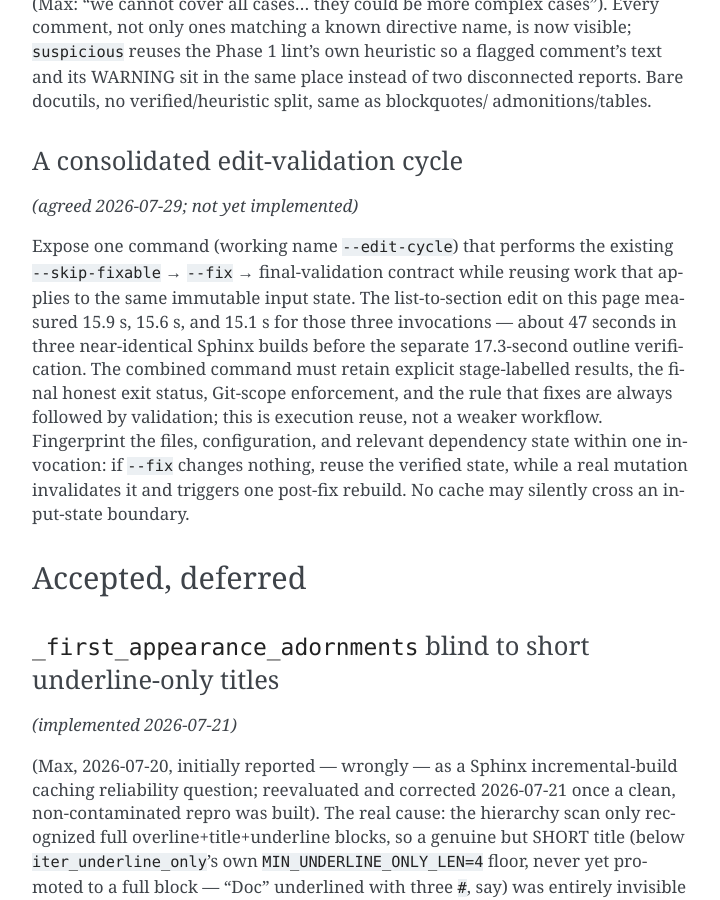
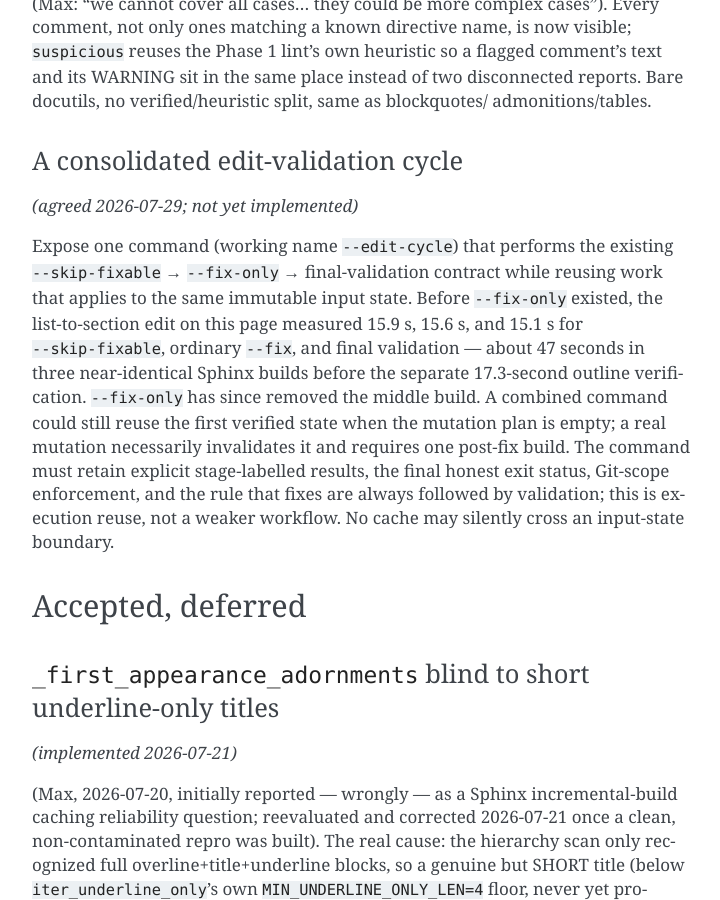
Before and after one commit to dememax/check_rst, a Sphinx documentation site: the page built from docs/roadmap.rst, in a window 1280 px wide and 900 px high, scrolled down 6923 px. Shown: the whole window, without its empty margins (388-1108 px from the left). Built offline with Sphinx 7.4.7, drawn with Linux system fonts in a browser that asks for light colours.

Commit message:
fix: support both packaged docutils runtimes
Sphinx 9.1.0 on PyPI caps docutils below 0.23, while Gentoo's tested 9.1.0-r1 package removes that upper bound and runs with docutils 0.23. The previous check_rst metadata required 0.23, making an ordinary pip install unsatisfiable.

Use Node.findall's callable condition, which has identical behavior on docutils 0.22.4 and 0.23, and widen the declared range accordingly. Also align the prominent workflow and roadmap text with the implemented --fix-only mutation pass.

Document the Gentoo host-tool model: a system-site virtual environment containing only check_rst keeps the launcher isolated while exposing the distribution's coherent Sphinx, docutils, and extension set.

Validated with 1,307 tests on both supported docutils runtimes; clean pip and Gentoo system-site installations pass pip check; the Gentoo runtime loads Sagui's plantuml extension; Ruff, mypy, and the documentation validation loop pass.

Co-Authored-By: Codex GPT-5 <noreply@openai.com>

```diff
--- a/docs/guide.rst
+++ b/docs/guide.rst
@@ -36,7 +36,7 @@ that enforces them.
 
    If you read nothing else: writing, declare a new section with a
    9-character placeholder underline and no overline, then run
-   ``check_rst --skip-fixable`` (review WARNINGs) → ``check_rst --fix``
+   ``check_rst --skip-fixable`` (review WARNINGs) → ``check_rst --fix-only``
    (bare form when the whole dirty RST set is yours) → ``check_rst``
    (confirm clean).  In a shared dirty worktree, add the same
    ``--git-scope path/to/owned.rst`` allowlist to all three commands.
--- a/docs/roadmap.rst
+++ b/docs/roadmap.rst
@@ -350,17 +350,18 @@ A consolidated edit-validation cycle
 *(agreed 2026-07-29; not yet implemented)*
 
 Expose one command (working name ``--edit-cycle``) that performs the existing
-``--skip-fixable`` → ``--fix`` → final-validation contract while reusing work
-that applies to the same immutable input state.  The list-to-section edit on
-this page measured 15.9 s, 15.6 s, and 15.1 s for those three invocations —
-about 47 seconds in three near-identical Sphinx builds before the separate
-17.3-second outline verification.  The combined command must retain explicit
-stage-labelled results, the final honest exit status, Git-scope enforcement,
-and the rule that fixes are always followed by validation; this is execution
-reuse, not a weaker workflow.  Fingerprint the files, configuration, and
-relevant dependency state within one invocation: if ``--fix`` changes nothing,
-reuse the verified state, while a real mutation invalidates it and triggers one
-post-fix rebuild.  No cache may silently cross an input-state boundary.
+``--skip-fixable`` → ``--fix-only`` → final-validation contract while reusing work
+that applies to the same immutable input state.  Before ``--fix-only`` existed,
+the list-to-section edit on this page measured 15.9 s, 15.6 s, and 15.1 s for
+``--skip-fixable``, ordinary ``--fix``, and final validation — about 47 seconds
+in three near-identical Sphinx builds before the separate 17.3-second outline
+verification.  ``--fix-only`` has since removed the middle build.  A combined
+command could still reuse the first verified state when the mutation plan is
+empty; a real mutation necessarily invalidates it and requires one post-fix
+build.  The command must retain explicit stage-labelled results, the final
+honest exit status, Git-scope enforcement, and the rule that fixes are always
+followed by validation; this is execution reuse, not a weaker workflow.  No
+cache may silently cross an input-state boundary.
 
 
 ********************
--- a/pyproject.toml
+++ b/pyproject.toml
@@ -17,7 +17,7 @@ authors = [
     { name = "Maxime P. DEMENTYEV", email = "dememax@hotmail.com" },
 ]
 dependencies = [
-    "docutils>=0.23,<0.24",
+    "docutils>=0.22.4,<0.24",
     "Sphinx>=9.1,<10",
     "snowballstemmer>=3.1,<4",
 ]
```
Also changed, not shown: README.md (+27 -2 lines), docs/integration.rst (+17 -4 lines), 1 other file.
